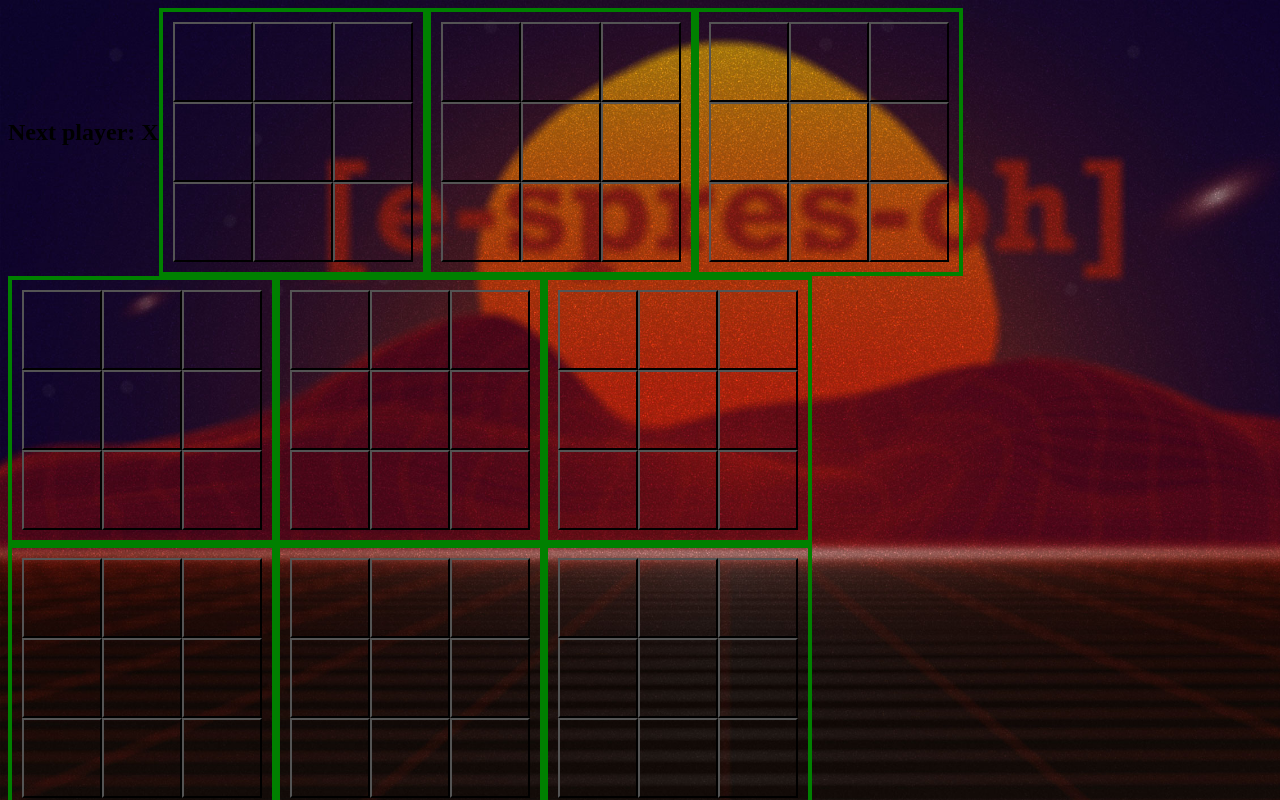
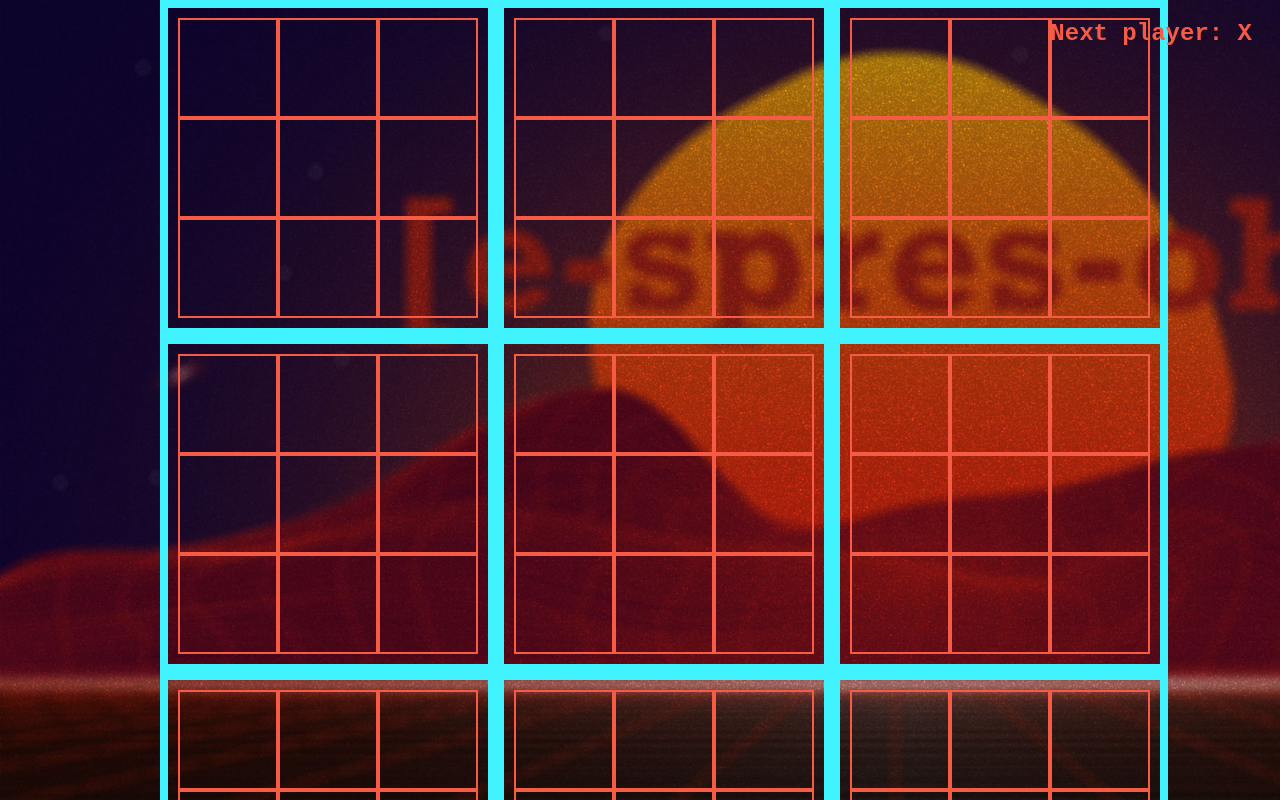
Before and after one commit to featured14/ultimate-tic-tac-toe, a React (Create React App) app: page / in a window 1280 px wide. Shown: the top 800 px of the page. Built offline with nearby package versions, Linux system fonts and the light colour scheme.

Commit message:
Improved the board style

```diff
--- a/src/UltimateBoard.tsx
+++ b/src/UltimateBoard.tsx
@@ -164,6 +164,7 @@ const UltimateBoard: React.FC = () => {
   };
 
   return (
+    <div className="content-wrapper">
     <div className="ultimate-board">
       <div className="status-bar">
         <div className="player-turn">
@@ -180,6 +181,7 @@ const UltimateBoard: React.FC = () => {
       <div className="row">{[3, 4, 5].map(renderBoard)}</div>
       <div className="row">{[6, 7, 8].map(renderBoard)}</div>
     </div>
+    </div>
   );
 };
 
--- a/src/index.css
+++ b/src/index.css
@@ -1,10 +1,15 @@
 body{
-  height: 100vh;
-  width: 100vh;
+  margin: 0;
+}
+
+.content-wrapper{
+  display: flex;
+  min-height: 100vh;
   background-image: url('../public/game-bg-2560x1440px.jpg');
   background-size: cover;
   background-repeat: no-repeat;
 }
+
 .row {
   display: flex;
 }
@@ -12,15 +17,17 @@ body{
 .board {
   display: flex;
   flex-wrap: wrap;
-  width: 240px;
-  margin: 10px;
+  width: 300px;
+  margin: 2px;
+  border: 8px solid transparent;
 }
 
 .square {
-  width: 80px;
-  height: 80px;
+  width: 100px;
+  height: 100px;
   font-size: 24px;
   background: transparent;
+  border: 2px solid #f65b46;
 }
 
 .ultimate-board {
@@ -31,7 +38,8 @@ body{
 }
 
 .highlight {
-  border: 3px solid #f00;
+  border: 8px solid #40f3fe;
+  box-shadow: 0px 60px 80px 0px rgba(0,0,0,0.6), 32px -25px 32px -4px rgba(0,0,0,0.14);
 }
 
 .disabled {
@@ -40,13 +48,18 @@ body{
 }
 
 .player-turn {
+  font-family: monospace;
   font-size: 24px;
   font-weight: bold;
   margin-bottom: 20px;
+  color: #f65b46;
+  position: absolute;
+  top: 20px;
+  right: 28px;
 }
 
 .active-board {
-  border: 4px solid green;
+  border: 8px solid #40f3fe;
 }
 
 .status-bar {
```
